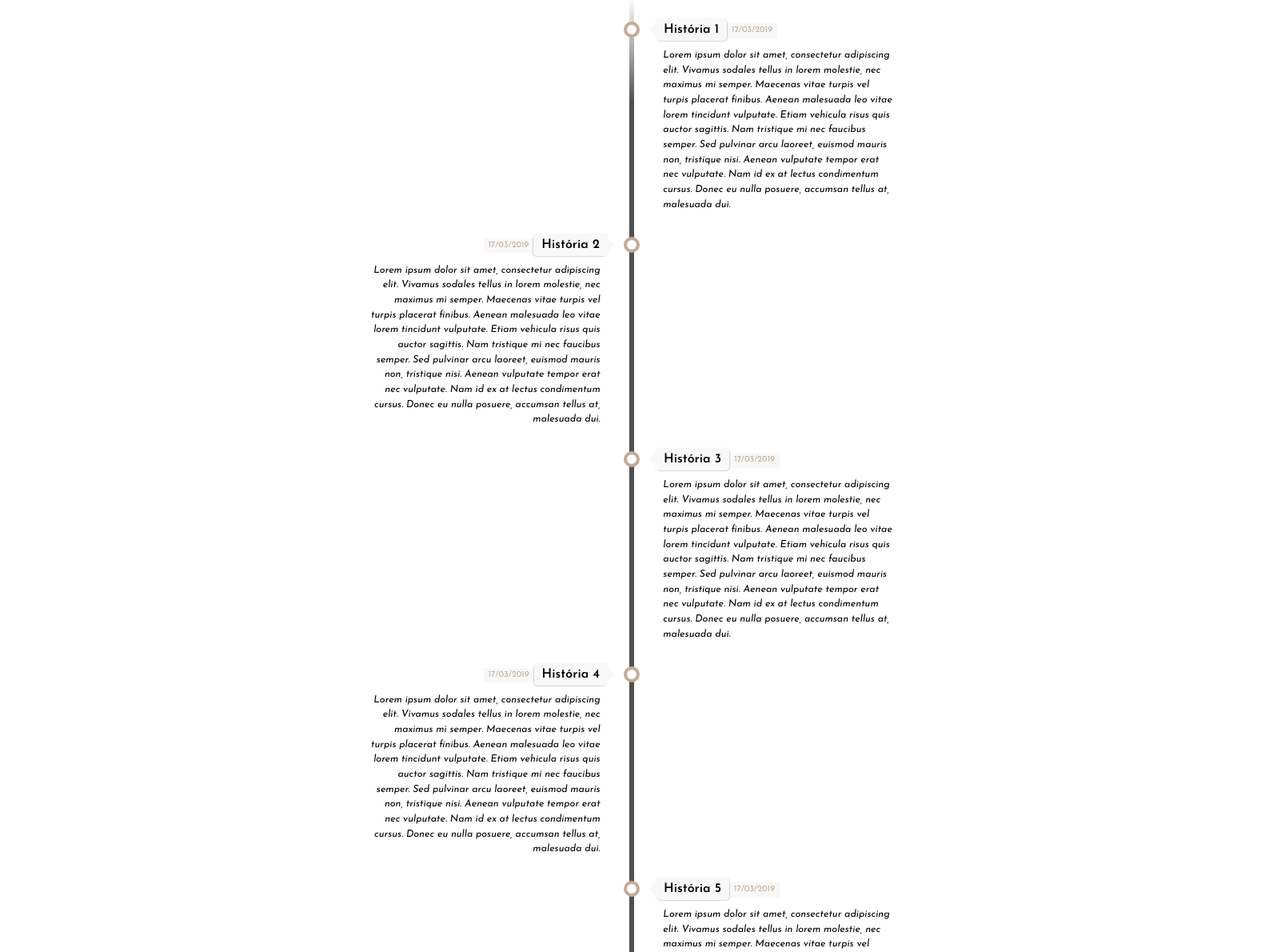
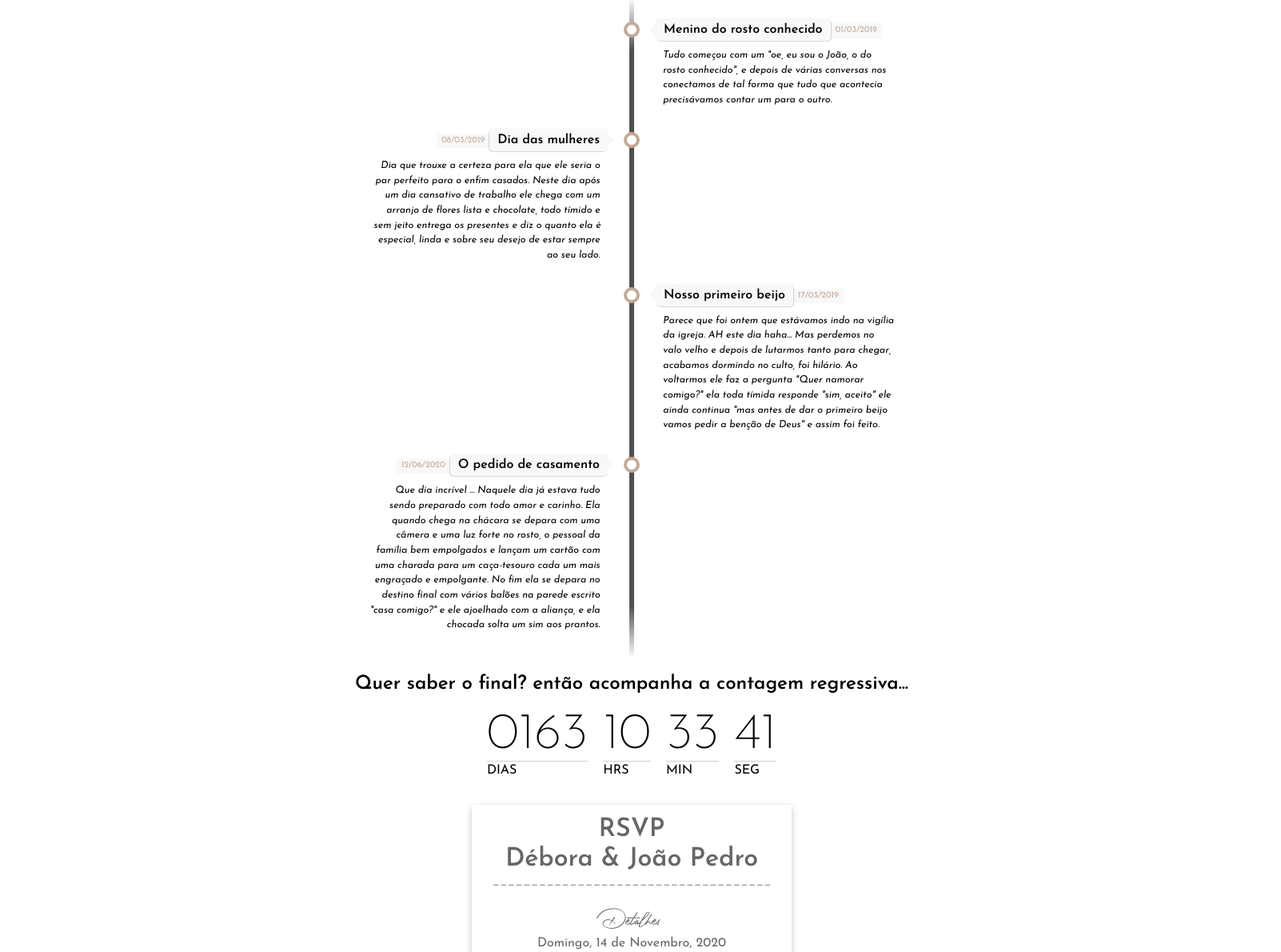
Before and after one commit to jutape/jode-site, an Angular app: page / in a window 1280 px wide. Shown: the part 1411-2601 px from the top of the page at 80% size, 1602 px wide, since content can reach past the window. Built offline with nearby package versions, Linux system fonts and the light colour scheme.

Commit message:
Adicionando alterações de countdown e textos

```diff
--- a/src/app/app-routing.module.ts
+++ b/src/app/app-routing.module.ts
@@ -1,5 +1,6 @@
 import { NgModule } from '@angular/core';
 import { RouterModule, Routes } from '@angular/router';
+import { CountdownComponent } from './countdown/countdown.component';
 import { HistoriaComponent } from './historia/historia.component';
 import { InicioComponent } from './inicio/inicio.component';
 import { RsvpComponent } from './rsvp/rsvp.component';
@@ -7,7 +8,8 @@ import { RsvpComponent } from './rsvp/rsvp.component';
 const routes: Routes = [
   {path: 'inicio', component: InicioComponent },
   {path: 'historia', component: HistoriaComponent },
-  {path: 'rsvp', component: RsvpComponent }
+  {path: 'rsvp', component: RsvpComponent },
+  {path: 'countdown', component: CountdownComponent }
 ];
 
 @NgModule({
--- a/src/app/app.component.html
+++ b/src/app/app.component.html
@@ -3,6 +3,7 @@
 <div class="menu-spacing">
     <app-inicio></app-inicio>
     <app-historia></app-historia>
+    <app-countdown></app-countdown>
     <app-rsvp></app-rsvp>
     <router-outlet></router-outlet>
 </div>
--- a/src/app/app.module.ts
+++ b/src/app/app.module.ts
@@ -7,6 +7,7 @@ import { AppRoutingModule } from './app-routing.module';
 import { InicioComponent } from './inicio/inicio.component';
 import { HistoriaComponent } from './historia/historia.component';
 import { RsvpComponent } from './rsvp/rsvp.component';
+import { CountdownComponent } from './countdown/countdown.component';
 
 @NgModule({
   declarations: [
@@ -14,7 +15,8 @@ import { RsvpComponent } from './rsvp/rsvp.component';
     NavComponent,
     InicioComponent,
     HistoriaComponent,
-    RsvpComponent
+    RsvpComponent,
+    CountdownComponent
   ],
   imports: [
     BrowserModule,
--- /dev/null
+++ b/src/app/countdown/countdown.component.css
@@ -0,0 +1,40 @@
+.container {
+    display: flex;
+    flex-wrap: wrap;
+    margin: 20px auto;
+    font-family: 'josefin sans';
+    width: 90%;
+    justify-content: center;
+}
+
+.container h2 {
+    width: 100%;
+    text-align: center;
+}
+
+.countdown {
+    margin: 20px 0 10px 0;
+}
+
+.countdown div {
+    display: inline-block;
+    margin-left: 0.3em;
+    font-size: 4em;
+    font-weight: 200;
+    line-height: 1;
+    text-align: right;
+}
+
+.countdown div:first-child {
+    margin-left: 0;
+}
+
+.countdown div span {
+    display: block;
+    border-top: 1px solid #cecece;
+    padding-top: 3px;
+    font-size: 1rem;
+    font-weight: normal;
+    text-transform: uppercase;
+    text-align: left;
+}
--- /dev/null
+++ b/src/app/countdown/countdown.component.html
@@ -0,0 +1,21 @@
+<div class="container">
+    <h2>Quer saber o final? então acompanha a contagem regressiva...</h2>
+    <div class="countdown">
+        <div>
+            {{ zeroPad(dias, 4) }}
+            <span>Dias</span>
+          </div>
+          <div>
+            {{ zeroPad(horas, 2) }}
+            <span>Hrs</span>
+          </div>
+          <div>
+            {{ zeroPad(minutos, 2) }}
+            <span>Min</span>
+          </div>
+          <div>
+            {{ zeroPad(segundos + 1, 2) }}
+            <span>seg</span>
+          </div>
+    </div>
+</div>
--- /dev/null
+++ b/src/app/countdown/countdown.component.ts
@@ -0,0 +1,35 @@
+import { Component, OnInit } from '@angular/core';
+
+@Component({
+  selector: 'app-countdown',
+  templateUrl: './countdown.component.html',
+  styleUrls: ['./countdown.component.css']
+})
+export class CountdownComponent implements OnInit {
+
+  dataCasamento: Date = new Date(2021, 10, 14, 14);
+  dias = 0;
+  horas = 0;
+  minutos = 0;
+  segundos = 0;
+  constructor() { }
+
+  ngOnInit(): void {
+    setInterval(() => {
+      let date = new Date();
+      let diferenca = this.dataCasamento.getTime() - date.getTime();
+      this.dias = Math.floor(diferenca / (1000 * 3600 * 24));
+      diferenca = diferenca % (1000 * 3600 * 24);
+      this.horas = Math.floor(diferenca / ( 1000 * 3600 ));
+      diferenca = diferenca % (1000 * 3600);
+      this.minutos = Math.floor(diferenca / ( 60000 ));
+      diferenca = diferenca % 60000;
+      this.segundos = Math.floor(diferenca / 1000);
+    }, 1000);
+  }
+
+  zeroPad(num, quantZeros) {
+    return String(num).padStart(quantZeros, '0')
+  }
+
+}
--- a/src/app/historia/historia.component.css
+++ b/src/app/historia/historia.component.css
@@ -199,7 +199,7 @@
   margin: 1em 0 0 0.75em;
 }
 
-@media screen and (max-width: 660px) {
+@media screen and (max-width: 1110px) {
   .timeline {
     width: 100%;
     padding: 4em 0 1em 0;
--- a/src/app/historia/historia.component.html
+++ b/src/app/historia/historia.component.html
@@ -1,15 +1,16 @@
-
 <ul class="timeline">
   <li>
     <div class="direction-r">
       <div class="flag-wrapper">
-                <span class="flag">História 1</span>
+        <span class="flag">Menino do rosto conhecido</span>
         <span class="time-wrapper">
-                    <span class="time">17/03/2019</span>
+          <span class="time">01/03/2019</span>
         </span>
       </div>
       <div class="desc">
-                Lorem ipsum dolor sit amet, consectetur adipiscing elit. Vivamus sodales tellus in lorem molestie, nec maximus mi semper. Maecenas vitae turpis vel turpis placerat finibus. Aenean malesuada leo vitae lorem tincidunt vulputate. Etiam vehicula risus quis auctor sagittis. Nam tristique mi nec faucibus semper. Sed pulvinar arcu laoreet, euismod mauris non, tristique nisi. Aenean vulputate tempor erat nec vulputate. Nam id ex at lectus condimentum cursus. Donec eu nulla posuere, accumsan tellus at, malesuada dui.
+        Tudo começou com um "oe, eu sou o João, o do rosto conhecido", e depois
+        de várias conversas nos conectamos de tal forma que tudo que acontecia
+        precisávamos contar um para o outro.
       </div>
     </div>
   </li>
@@ -17,26 +18,35 @@
   <li>
     <div class="direction-l">
       <div class="flag-wrapper">
-                <span class="flag">História 2</span>
+        <span class="flag">Dia das mulheres</span>
         <span class="time-wrapper">
-                    <span class="time">17/03/2019</span>
+          <span class="time">08/03/2019</span>
         </span>
       </div>
       <div class="desc">
-                Lorem ipsum dolor sit amet, consectetur adipiscing elit. Vivamus sodales tellus in lorem molestie, nec maximus mi semper. Maecenas vitae turpis vel turpis placerat finibus. Aenean malesuada leo vitae lorem tincidunt vulputate. Etiam vehicula risus quis auctor sagittis. Nam tristique mi nec faucibus semper. Sed pulvinar arcu laoreet, euismod mauris non, tristique nisi. Aenean vulputate tempor erat nec vulputate. Nam id ex at lectus condimentum cursus. Donec eu nulla posuere, accumsan tellus at, malesuada dui.
+        Dia que trouxe a certeza para ela que ele seria o par perfeito para o
+        enfim casados. Neste dia após um dia cansativo de trabalho ele chega com
+        um arranjo de flores lista e chocolate, todo tímido e sem jeito entrega
+        os presentes e diz o quanto ela é especial, linda e sobre seu desejo de
+        estar sempre ao seu lado.
       </div>
     </div>
   </li>
   <li>
     <div class="direction-r">
       <div class="flag-wrapper">
-                <span class="flag">História 3</span>
+        <span class="flag">Nosso primeiro beijo</span>
         <span class="time-wrapper">
           <span class="time">17/03/2019</span>
         </span>
       </div>
       <div class="desc">
-                Lorem ipsum dolor sit amet, consectetur adipiscing elit. Vivamus sodales tellus in lorem molestie, nec maximus mi semper. Maecenas vitae turpis vel turpis placerat finibus. Aenean malesuada leo vitae lorem tincidunt vulputate. Etiam vehicula risus quis auctor sagittis. Nam tristique mi nec faucibus semper. Sed pulvinar arcu laoreet, euismod mauris non, tristique nisi. Aenean vulputate tempor erat nec vulputate. Nam id ex at lectus condimentum cursus. Donec eu nulla posuere, accumsan tellus at, malesuada dui.
+        Parece que foi ontem que estávamos indo na vigília da igreja. AH este
+        dia haha... Mas perdemos no valo velho e depois de lutarmos tanto para
+        chegar, acabamos dormindo no culto, foi hilário. Ao voltarmos ele faz a
+        pergunta "Quer namorar comigo?" ela toda tímida responde "sim, aceito"
+        ele ainda continua "mas antes de dar o primeiro beijo vamos pedir a
+        benção de Deus" e assim foi feito.
       </div>
     </div>
   </li>
@@ -44,41 +54,19 @@
   <li>
     <div class="direction-l">
       <div class="flag-wrapper">
-                <span class="flag">História 4</span>
+        <span class="flag">O pedido de casamento</span>
         <span class="time-wrapper">
-                    <span class="time">17/03/2019</span>
+          <span class="time">12/06/2020</span>
         </span>
       </div>
       <div class="desc">
-                Lorem ipsum dolor sit amet, consectetur adipiscing elit. Vivamus sodales tellus in lorem molestie, nec maximus mi semper. Maecenas vitae turpis vel turpis placerat finibus. Aenean malesuada leo vitae lorem tincidunt vulputate. Etiam vehicula risus quis auctor sagittis. Nam tristique mi nec faucibus semper. Sed pulvinar arcu laoreet, euismod mauris non, tristique nisi. Aenean vulputate tempor erat nec vulputate. Nam id ex at lectus condimentum cursus. Donec eu nulla posuere, accumsan tellus at, malesuada dui.
-            </div>
-        </div>
-    </li>
-
-    <li>
-        <div class="direction-r">
-            <div class="flag-wrapper">
-                <span class="flag">História 5</span>
-                <span class="time-wrapper">
-                    <span class="time">17/03/2019</span>
-                </span>
-            </div>
-            <div class="desc">
-                Lorem ipsum dolor sit amet, consectetur adipiscing elit. Vivamus sodales tellus in lorem molestie, nec maximus mi semper. Maecenas vitae turpis vel turpis placerat finibus. Aenean malesuada leo vitae lorem tincidunt vulputate. Etiam vehicula risus quis auctor sagittis. Nam tristique mi nec faucibus semper. Sed pulvinar arcu laoreet, euismod mauris non, tristique nisi. Aenean vulputate tempor erat nec vulputate. Nam id ex at lectus condimentum cursus. Donec eu nulla posuere, accumsan tellus at, malesuada dui.
-            </div>
-        </div>
-    </li>
-
-    <li>
-        <div class="direction-l">
-            <div class="flag-wrapper">
-                <span class="flag">História 6</span>
-                <span class="time-wrapper">
-                    <span class="time">17/03/2019</span>
-                </span>
-            </div>
-            <div class="desc">
-                Lorem ipsum dolor sit amet, consectetur adipiscing elit. Vivamus sodales tellus in lorem molestie, nec maximus mi semper. Maecenas vitae turpis vel turpis placerat finibus. Aenean malesuada leo vitae lorem tincidunt vulputate. Etiam vehicula risus quis auctor sagittis. Nam tristique mi nec faucibus semper. Sed pulvinar arcu laoreet, euismod mauris non, tristique nisi. Aenean vulputate tempor erat nec vulputate. Nam id ex at lectus condimentum cursus. Donec eu nulla posuere, accumsan tellus at, malesuada dui.
+        Que dia incrível ... Naquele dia já estava tudo sendo preparado com todo
+        amor e carinho. Ela quando chega na chácara se depara com uma câmera e
+        uma luz forte no rosto, o pessoal da família bem empolgados e lançam um
+        cartão com uma charada para um caça-tesouro cada um mais engraçado e
+        empolgante. No fim ela se depara no destino final com vários balões na
+        parede escrito "casa comigo?" e ele ajoelhado com a aliança, e ela
+        chocada solta um sim aos prantos.
       </div>
     </div>
   </li>
--- a/src/app/inicio/inicio.component.html
+++ b/src/app/inicio/inicio.component.html
@@ -5,8 +5,17 @@
   <div class="text-description">
     <h1>Débora e João Pedro</h1>
     <h2>Estão se casando</h2>
-        <p>Estamos muito felizes! Estamos nas nuvens e queremos compartilhar com você todo o nosso amor. Por isso estamos preparando um casamento que fará história e no qual você vai se divertir muito. Enquanto não chega o grande dia criamos um site com um montão de sessões para que todos estejam ao dia de tudo e para compartilhar a nossa história de amor.</p>
-        <p>Uma coisa importante, na sessão <i>RSVP</i>, poderá confirmar se você vai ou não ao casamento. Confirme o mais rápido possível por favor, que assim, organizar tudo será muito mais fácil.</p>
+    <p>
+      E a melhor forma de compartilhar esses momentos com vocês é unindo sonhos.
+      Aqui vamos contar a vocês, queridos amigos e familiares os momentos mais
+      marcantes da nossa história de amor.
+    </p>
+    <p>
+      A contagem regressiva começa, o frio na barriga e toda a ansiedade do dia
+      mais esperado de nossas vidas nos enche de alegria, principalmente em
+      tê-lo ao nosso lado. Vamos juntos neste grande sonho, o dia em que uniremos nossas almas, o dia
+      no nosso casamento.
+    </p>
   </div>
 </section>
 <section>
--- a/src/app/rsvp/rsvp.component.css
+++ b/src/app/rsvp/rsvp.component.css
@@ -56,6 +56,7 @@ input:focus {
 }
 
 input#check {
+  display: none;
   position: absolute;
   opacity: 0;
 }
```
Also changed, not shown: 1 other file (tests, documents, lock files or other folders). Lines whose indentation alone changed are shown as unchanged.
